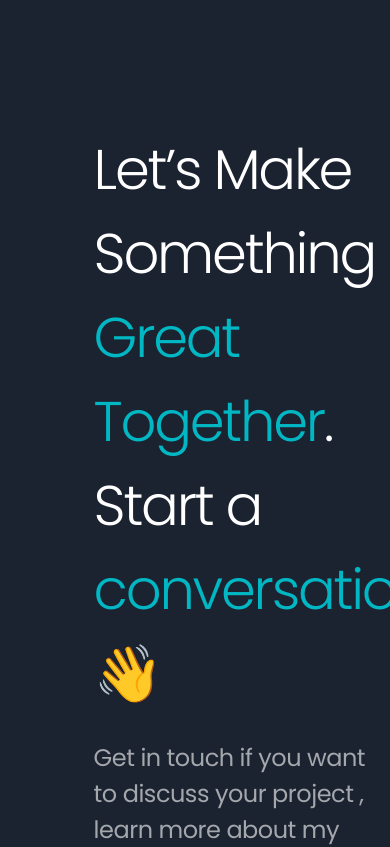
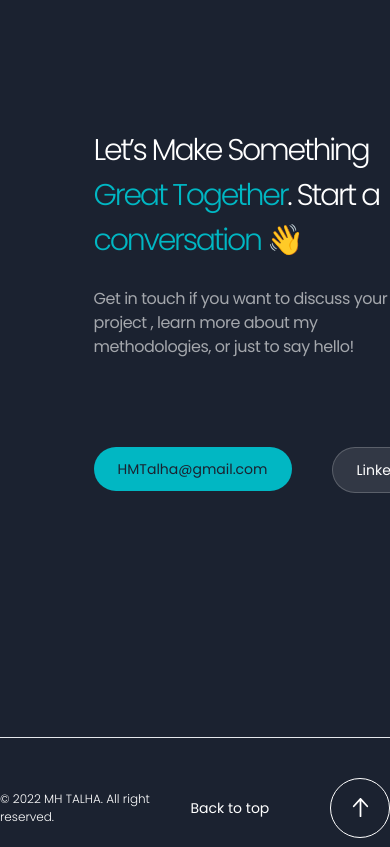
Before and after one commit to usersyedsaad/Project-1-MH-Talha, a React (Vite) app: page / in a window 390 px wide. Shown: the part 7900-8747 px from the top of the page. Built offline with nearby package versions, Linux system fonts and the light colour scheme.

Commit message:
Footer Done

```diff
--- a/src/Components/ContactMe.jsx
+++ b/src/Components/ContactMe.jsx
@@ -6,14 +6,14 @@ const ContactMe = () => {
     <div className='text-white  pt-[256px] flex flex-col items-center justify-between gap-[64px]'>
 
       <div className='lets-make-etc flex flex-col self-end gap-[24px] w-[76%]' >
-        <h6 className='text-white font-[300] leading-normal tracking-[-2.24px] text-[56px] text-left '>Let’s Make Something <span className='text-[#01B7C3]'>Great Together</span>. Start a <span className='text-[#01B7C3]'>conversation</span> 👋</h6>
-        <p className='text-[#A4A7AC] text-[24px] leading-normal tracking-[-0.48px]'>Get in touch if you want to discuss your project , learn more about my methodologies, or just to say hello!</p>
+        <h6 className='text-white font-[300] leading-normal tracking-[-2.24px] text-3xl md:text-4xl lg:text-5xl xl:text-[56px] text-left '>Let’s Make Something <span className='text-[#01B7C3]'>Great Together</span>. Start a <span className='text-[#01B7C3]'>conversation</span> 👋</h6>
+        <p className='text-[#A4A7AC] text-base md:text-lg lg:text-xl xl:text-[24px] leading-normal tracking-[-0.48px]'>Get in touch if you want to discuss your project , learn more about my methodologies, or just to say hello!</p>
       <div className='social-links self-start pt-[64px] flex gap-[40px]'>
         <Button buttonTitle="HMTalha@gmail.com" style={{borderRadius: '32px', backgroundColor: '#01B7C3', color:'#1B2230'}}/>
         <span className='flex gap-[8px]'>
-        <Button buttonTitle="Linkedin" style={{background: 'rgba(255, 255, 255, 0.10)', border: '1px solid rgba(255, 255, 255, 0.20)' ,borderRadius: '32px'}}/>
-        <Button buttonTitle="Email" style={{background: 'rgba(255, 255, 255, 0.10)', border: '1px solid rgba(255, 255, 255, 0.20)', borderRadius: '32px'}}/>
-        <Button buttonTitle="Whatsapp" style={{background: 'rgba(255, 255, 255, 0.10)', border: '1px solid rgba(255, 255, 255, 0.20)' ,borderRadius: '32px'}}/>
+        <Button className="xl:text-[24px] lg:text-xl md:text-lg text-base" buttonTitle="Linkedin" style={{background: 'rgba(255, 255, 255, 0.10)', border: '1px solid rgba(255, 255, 255, 0.20)' ,borderRadius: '32px'}}/>
+        <Button className="xl:text-[24px] lg:text-xl md:text-lg text-base" buttonTitle="Email" style={{background: 'rgba(255, 255, 255, 0.10)', border: '1px solid rgba(255, 255, 255, 0.20)', borderRadius: '32px'}}/>
+        <Button className="xl:text-[24px] lg:text-xl md:text-lg text-base" buttonTitle="Whatsapp" style={{background: 'rgba(255, 255, 255, 0.10)', border: '1px solid rgba(255, 255, 255, 0.20)' ,borderRadius: '32px'}}/>
         </span>
       </div>
       </div>
--- a/src/Components/Footer.jsx
+++ b/src/Components/Footer.jsx
@@ -4,9 +4,9 @@ import ArrowButton from './Subcomponents/Icons/ArrowButton'
 const Footer = () => {
   return (
     <footer className='text-white  w-full h-auto flex justify-between items-center'>
-      <div className='text-white text-lg font-[300] leading-normal '>© 2022 MH TALHA. All right reserved.</div>
+      <div className='text-white text-xs lg:text-base xl:text-lg font-[300] leading-normal '>© 2022 MH TALHA. All right reserved.</div>
       <div className='flex justify-between items-center w-[217px]'>
-        <p>Back to top</p>
+        <p className='text-sm md:text-base lg:text-lg'>Back to top</p>
         <ArrowButton
         size="60px"
         arrowScale={0.5} // Arrow is 50% of the button size
```
